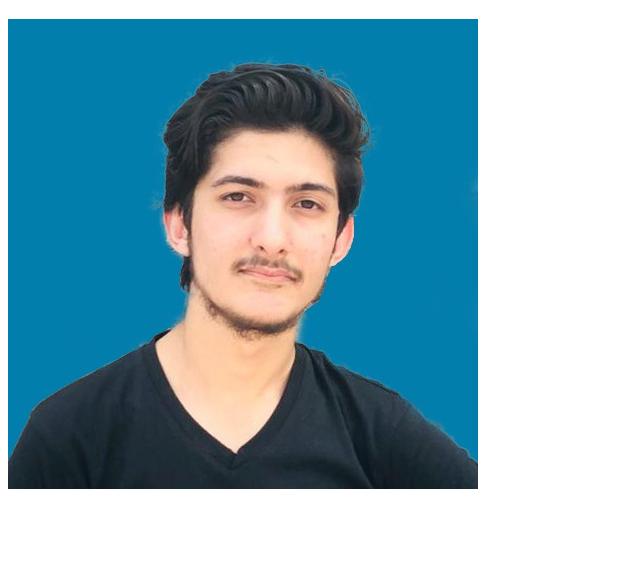
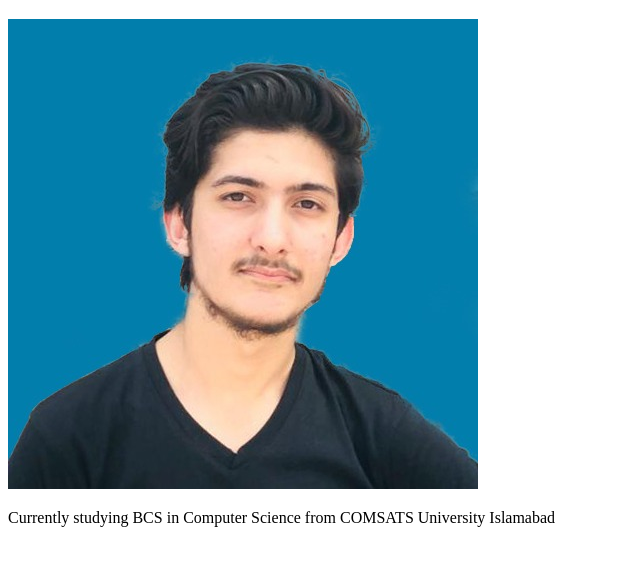
Before and after one commit to SaadShah11/Portfolio-website, a plain HTML site: page index.html in a window 1280 px wide. Shown: the part 61-626 px from the top of the page, without its empty margins (0-640 px from the left). Drawn offline with Linux system fonts and the light colour scheme.

Commit message:
Adding a new paragraph

```diff
--- a/index.html
+++ b/index.html
@@ -8,5 +8,6 @@
 <body>
     <h1>Syed Saad Ullah Shah</h1>
     <img src="resources/images/saadnewpic.jpeg" alt="Profile Picture">
+    <p>Currently studying BCS in Computer Science from COMSATS University Islamabad</p>
 </body>
 </html>
```
